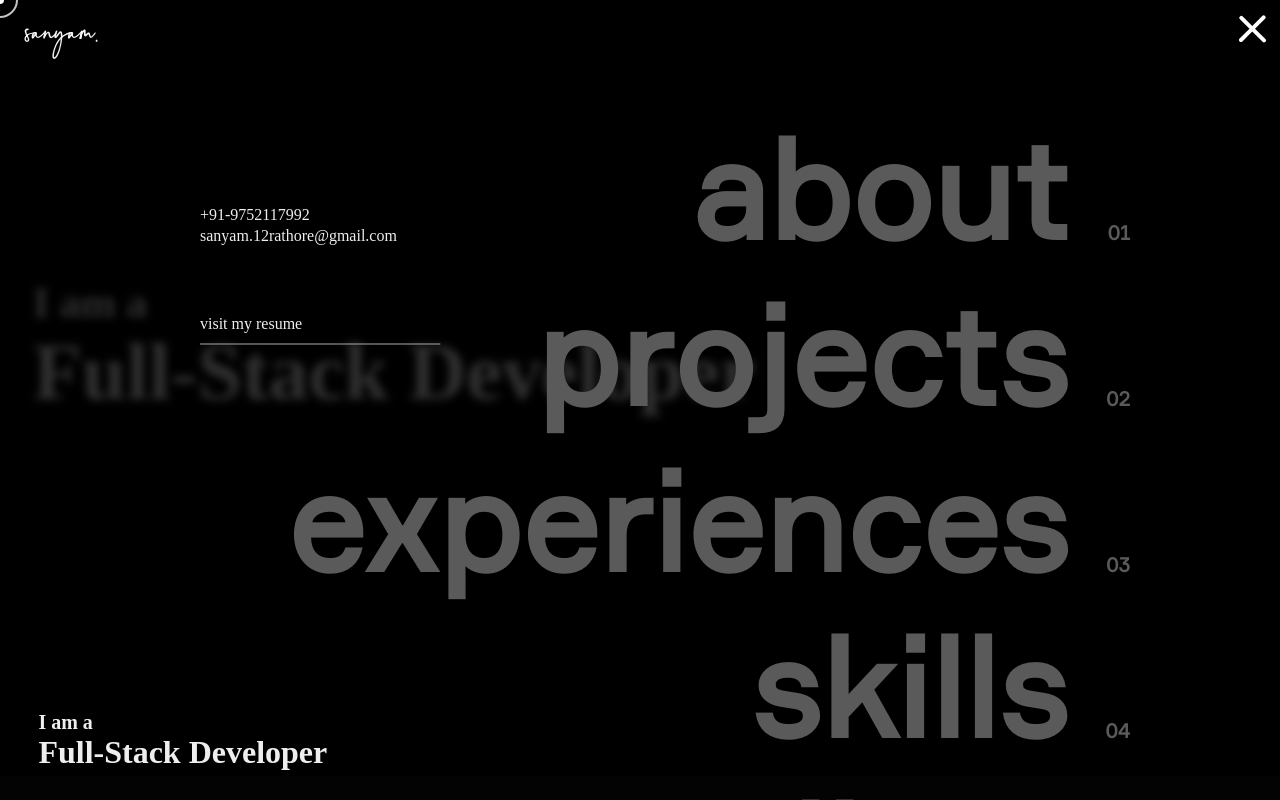
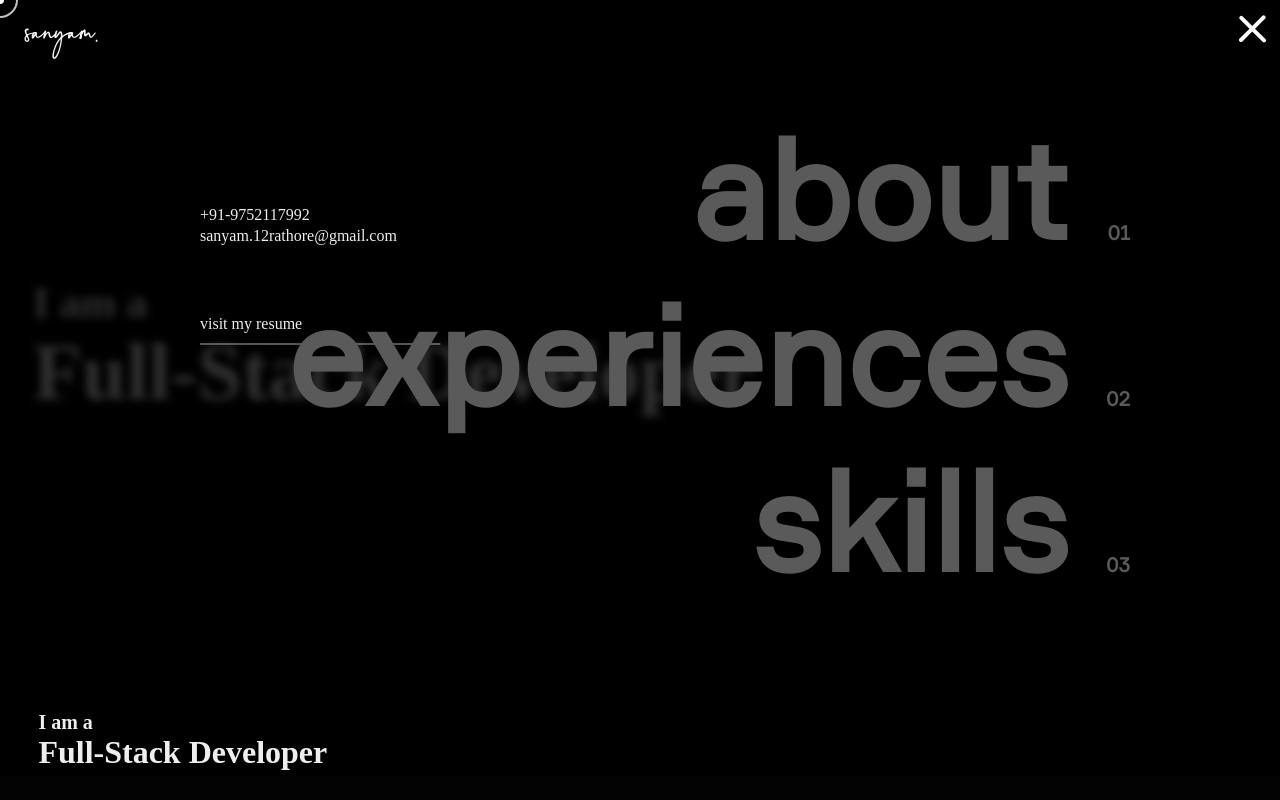
Before and after one commit to sanyam121R/portfolio, a React (Create React App) app: page / in a window 1280 px wide. Both pictures are taken after a click on the element 1235 px from the left and 33 px from the top of the page. Built offline with nearby package versions, Linux system fonts and the light colour scheme; a web font is replaced by a local one.

Commit message:
Update Menu.jsx

```diff
--- a/src/Components/Navbar/Menu.jsx
+++ b/src/Components/Navbar/Menu.jsx
@@ -40,10 +40,10 @@ const Menu = (props) => {
       <div className="menuOptions">
 
         <div> <Link className='text-link' to="/"> about <span>01</span> </Link> </div>
-        <div> <Link className='text-link' to="/projects"> projects <span>02</span> </Link>  </div>
-        <div> <Link className='text-link' to="/experience"> experiences <span>03</span> </Link> </div>
-        <div> <Link className='text-link' to="/skills"> skills <span>04</span> </Link>  </div>
-        <div> <Link className='text-link' to="/gallery"> gallery <span>05</span> </Link>  </div>
+        {/* <div> <Link className='text-link' to="/projects"> projects <span>02</span> </Link>  </div> */}
+        <div> <Link className='text-link' to="/experience"> experiences <span>02</span> </Link> </div>
+        <div> <Link className='text-link' to="/skills"> skills <span>03</span> </Link>  </div>
+        {/* <div> <Link className='text-link' to="/gallery"> gallery <span>04</span> </Link>  </div> */}
       </div>
     </div>
   )
```
